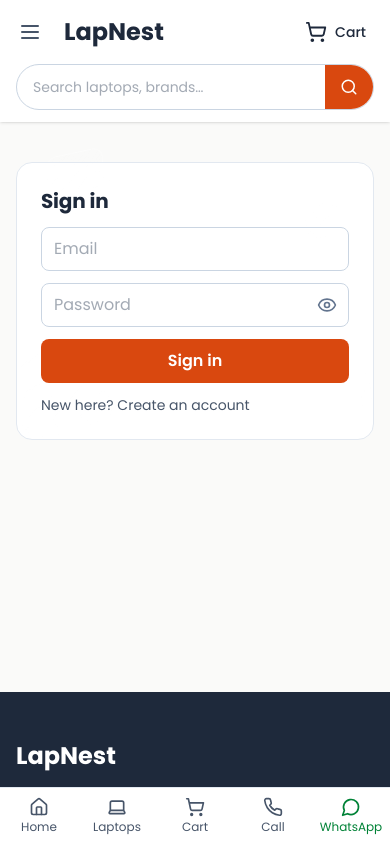
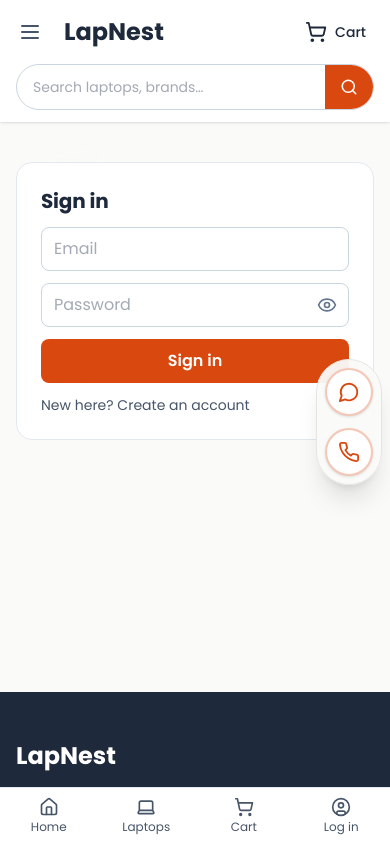
Before and after one commit to tejashwinigm2004-hash/lapnest, a React (Vite) app in the folder frontend/: page /login in a window 390 px wide. Shown: the top 844 px of the page. Built offline with nearby package versions, Linux system fonts and the light colour scheme.

Commit message:
marque added

```diff
--- a/frontend/src/components/FloatingSocial.jsx
+++ b/frontend/src/components/FloatingSocial.jsx
@@ -1,10 +1,13 @@
-import { Link } from 'react-router-dom'; import { Home, Laptop, ShoppingCart, Phone, MessageCircle } from 'lucide-react'; import { biz, wa } from '../config'; import { useApp } from '../context/AppContext';
+import { Link } from 'react-router-dom'; import { Home, Laptop, ShoppingCart, CircleUser, Phone, MessageCircle } from 'lucide-react'; import { biz, wa } from '../config'; import { useApp } from '../context/AppContext';
 export default function FloatingSocial() {
-  const { cart } = useApp(); const it = 'flex flex-col items-center justify-center min-h-14 flex-1 text-xs gap-0.5';
+  const { cart, user } = useApp(), it = 'flex flex-col items-center justify-center min-h-14 flex-1 text-xs gap-0.5', account = user ? (user.role === 'user' ? '/user' : '/admin') : '/login';
+  const circle = 'w-12 h-12 rounded-full bg-white border-2 border-brand/30 text-brand grid place-items-center shadow-sm hover:bg-brand hover:text-white transition-colors';
   return <>
-    <a href={wa()} target="_blank" rel="noreferrer" aria-label="Chat on WhatsApp" className="hidden md:grid fixed right-5 bottom-5 z-30 w-14 h-14 rounded-full bg-green-600 text-white place-items-center shadow-lg"><MessageCircle /></a>
+    {/* round contact buttons pinned to the right edge on every screen size */}
+    <div className="fixed z-30 right-2 md:right-4 top-1/2 -translate-y-1/2 flex flex-col gap-3 p-2 rounded-full bg-cream/95 border border-sand shadow-xl">
+      <a href={wa()} target="_blank" rel="noreferrer" aria-label="Chat on WhatsApp" className={circle}><MessageCircle size={22} /></a>
+      <a href={`tel:+91${biz.phone}`} aria-label="Call us" className={circle}><Phone size={22} /></a></div>
     <nav className="md:hidden fixed bottom-0 inset-x-0 z-30 bg-white border-t border-slate-200 flex" style={{ paddingBottom: 'env(safe-area-inset-bottom)' }}>
       <Link to="/" className={it}><Home size={20} />Home</Link><Link to="/products" className={it}><Laptop size={20} />Laptops</Link>
-      <Link to="/cart" className={it}><ShoppingCart size={20} />Cart{cart.length > 0 && ` (${cart.length})`}</Link>
-      <a href={`tel:+91${biz.phone}`} className={it}><Phone size={20} />Call</a><a href={wa()} target="_blank" rel="noreferrer" className={it + ' text-green-700'}><MessageCircle size={20} />WhatsApp</a></nav></>;
+      <Link to="/cart" className={it}><ShoppingCart size={20} />Cart{cart.length > 0 && ` (${cart.length})`}</Link><Link to={account} className={it}><CircleUser size={20} />{user ? 'Account' : 'Log in'}</Link></nav></>;
 }
--- /dev/null
+++ b/frontend/src/components/LaptopMarquee.jsx
@@ -0,0 +1,35 @@
+import { Link } from 'react-router-dom';
+import ProductImage from './ProductImage';
+import { inr } from '../utils';
+// Full-screen laptop wall. Two columns scroll up and down in opposite directions. Pauses on hover.
+const SHAPES = ['aspect-[4/3]', 'aspect-[4/5]', 'aspect-square', 'aspect-[3/4]'];
+const fill = a => { let r = a; while (r.length < 5) r = [...r, ...a]; return r; };
+function Column({ list, dir, offset, dur }) {
+  const half = hidden => list.map((p, i) => <Link key={`${p._id}-${i}-${hidden}`} to={`/products/${p._id}`} tabIndex={hidden ? -1 : 0} aria-hidden={hidden || undefined} className="group relative block overflow-hidden rounded-3xl bg-white/5">
+    <ProductImage p={p} className={`${SHAPES[(i + offset) % 4]} w-full transition-transform duration-500 group-hover:scale-105`} />
+    <div className="absolute inset-x-0 bottom-0 p-3 bg-gradient-to-t from-black/75 to-transparent text-white"><p className="text-sm font-semibold line-clamp-1">{p.name}</p><p className="text-xs opacity-90">{p.availableFor !== 'buy' ? `Rent from ${inr(p.rentRates.monthly)}/mo` : `Buy ${inr(p.sellingPrice)}`}</p></div></Link>);
+  return <div className={`${dir === 'up' ? 'mq-up' : 'mq-down'} flex flex-col will-change-transform`} style={{ animationDuration: `${dur}s` }}><div className="flex flex-col gap-4 pb-4">{half(false)}</div><div className="flex flex-col gap-4 pb-4">{half(true)}</div></div>;
+}
+export default function LaptopMarquee({ items }) {
+  if (!items?.length) return null;
+  const mask = 'linear-gradient(to bottom, transparent, #000 10%, #000 90%, transparent)';
+  const cols = [0, 1].map(c => { const l = items.filter((_, i) => i % 2 === c); return l.length ? l : [...items].reverse(); });
+  return <section aria-label="Laptop showcase" className="relative bg-[#1b1b1b] text-white overflow-hidden" style={{ height: '100svh' }}>
+    <style>{`@keyframes mqUp{from{transform:translateY(0)}to{transform:translateY(-50%)}}@keyframes mqDown{from{transform:translateY(-50%)}to{transform:translateY(0)}}.mq-up{animation:mqUp 50s linear infinite}.mq-down{animation:mqDown 56s linear infinite}.mq:hover .mq-up,.mq:hover .mq-down{animation-play-state:paused}@media (prefers-reduced-motion:reduce){.mq-up,.mq-down{animation:none}}`}</style>
+    <div className="mq absolute inset-0 mx-auto max-w-4xl grid grid-cols-2 gap-4 px-4" style={{ maskImage: mask, WebkitMaskImage: mask }}>
+      <Column list={fill(cols[0])} dir="up" offset={0} dur={50} />
+      <Column list={fill(cols[1])} dir="down" offset={1} dur={58} />
+    </div>
+    <div className="absolute inset-0 bg-black/60 pointer-events-none grid place-items-center px-4">
+      <div className="text-center max-w-2xl">
+        <p className="text-sm font-semibold text-gold">Laptops for every need</p>
+        <h2 className="mt-2 font-serif text-4xl md:text-6xl font-bold text-white">The right laptop for every job</h2>
+        <p className="mt-4 text-white/85 text-lg">Office, study, design or coding. Rent for a day, a week or a month, or buy at 5 to 10% off.</p>
+        <div className="mt-8 flex flex-wrap justify-center gap-3 pointer-events-auto">
+          <Link to="/products?availableFor=rent" className="bg-brand text-white px-8 min-h-12 grid place-items-center rounded-xl font-semibold">Rent a laptop</Link>
+          <Link to="/products" className="border border-white/60 text-white px-8 min-h-12 grid place-items-center rounded-xl font-semibold">Browse all</Link>
+        </div>
+      </div>
+    </div>
+  </section>;
+}
--- a/frontend/src/pages/Home.jsx
+++ b/frontend/src/pages/Home.jsx
@@ -1,4 +1,4 @@
-import { useEffect, useState } from 'react'; import { Link } from 'react-router-dom'; import { Tag, CalendarClock, ShieldCheck, Truck, Phone, MessageCircle, Volume2, VolumeX, Laptop, Info, Mail, ShoppingCart, CircleUser, ArrowRight, ChevronDown } from 'lucide-react'; import { useApp } from '../context/AppContext'; import BookCall from '../components/BookCall'; import Reveal from '../components/Reveal'; import Parallax from '../components/Parallax'; import Shapes from '../components/Shapes'; import Advisor from '../components/Advisor';
+import { useEffect, useState } from 'react'; import { Link } from 'react-router-dom'; import { Tag, CalendarClock, ShieldCheck, Truck, Phone, MessageCircle, Volume2, VolumeX, Laptop, Info, Mail, ShoppingCart, CircleUser, ArrowRight, ChevronDown } from 'lucide-react'; import { useApp } from '../context/AppContext'; import BookCall from '../components/BookCall'; import Reveal from '../components/Reveal'; import Parallax from '../components/Parallax'; import Shapes from '../components/Shapes'; import Advisor from '../components/Advisor'; import LaptopMarquee from '../components/LaptopMarquee';
 import api from '../services/api'; import { inr } from '../utils'; import ProductCard from '../components/ProductCard'; import ProductImage from '../components/ProductImage'; import { biz, wa } from '../config'; import AdPlayer, { useAdVideo } from '../components/VideoAd';
 const why = [[Tag, '5–10% off to buy', 'Every laptop we sell is priced below MRP.'], [CalendarClock, 'Rent by day, week or month', 'Pick the plan and see the exact total first.'], [ShieldCheck, 'Refundable deposit', 'Get it back after the laptop is returned and checked.'], [Truck, 'Delivery and pickup', 'We bring it to you and collect it when you are done.']];
 const Float = ({ className = '', dur = 6, delay = 0, rot = 0, children }) => <div className={`absolute ${className}`} style={{ transform: `rotate(${rot}deg)` }}><div className="ln-f" style={{ animation: `lnFloat ${dur}s ease-in-out ${delay}s infinite` }}>{children}</div></div>;
@@ -54,6 +54,7 @@ export default function Home() {
       {!items ? <p>Loading laptops…</p> : !items.length ? <p>Laptops will appear here soon.</p> : <div className="grid grid-cols-2 md:grid-cols-4 lg:grid-cols-6 xl:grid-cols-8 gap-3">{shown.slice(0, 7).map((p, i) => <Reveal key={p._id} delay={i * 0.06} className="h-full"><ProductCard p={p} compact /></Reveal>)}
         <Link to="/products" className="lift rounded-2xl border-2 border-dashed border-brand/40 bg-soft hover:bg-white transition-colors flex flex-col items-center justify-center gap-3 p-4 text-center min-h-48">
           <span className="w-11 h-11 rounded-full bg-brand text-white grid place-items-center"><ArrowRight size={20} /></span><span className="font-semibold text-brand">Browse all laptops</span><span className="text-xs">See every laptop we have</span></Link></div>}</section>
+    <LaptopMarquee items={items} />
     <Advisor items={items} />
     <section className="max-w-6xl mx-auto px-4 pb-14"><Reveal className="text-center mb-6"><h2 className="font-serif text-3xl font-bold text-ink">How renting works</h2><div className="band mx-auto mt-2 w-24 h-3.5" aria-hidden="true" /></Reveal>
       <ol className="grid gap-4 md:grid-cols-3">{[['Choose', 'Pick a laptop, a plan and a start date.'], ['Order', 'Place the order. We confirm the payment and deliver.'], ['Extend or return', 'Extend or schedule pickup from your account.']].map(([t, d], i) => <Reveal as="li" delay={i * 0.12} key={t} className="lift ornate bg-white border border-sand rounded-2xl p-6 text-center"><span className="font-serif font-bold text-brand text-xl">Step 0{i + 1}</span><p className="font-semibold text-ink mt-1">{t}</p><p className="text-sm mt-1">{d}</p></Reveal>)}</ol></section>
```
